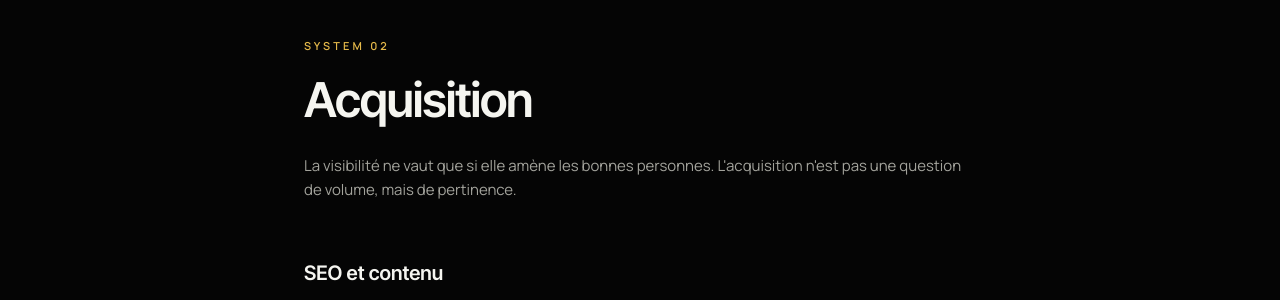
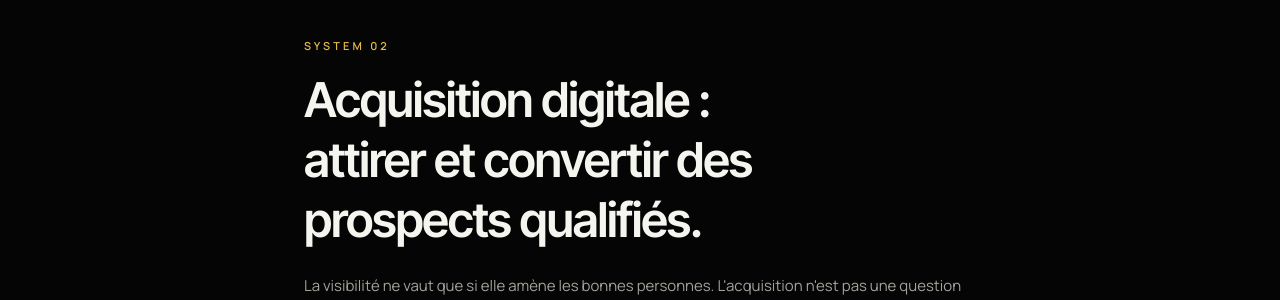
Before and after one commit to mathieumilo3-bot/-generation-capable, a Next.js app in the folder site-vitrine/: page /acquisition in a window 1280 px wide. Shown: the part 170-470 px from the top of the page. Built offline with nearby package versions, Linux system fonts and the light colour scheme; no server answers.

Commit message:
SEO: strengthen acquisition lead intent

```diff
--- a/site-vitrine/src/app/acquisition/page.tsx
+++ b/site-vitrine/src/app/acquisition/page.tsx
@@ -2,9 +2,9 @@ import type { Metadata } from "next";
 import { PillarPage } from "@/components/sections/PillarPage";
 
 export const metadata: Metadata = {
-  title: "Acquisition digitale",
+  title: "Acquisition digitale : générer des leads qualifiés",
   description:
-    "SEO, contenu, réseaux sociaux : faire venir la bonne attention, au bon moment de la décision, plutôt que du trafic générique.",
+    "Acquisition digitale pour générer des leads qualifiés : SEO, contenu, réseaux sociaux, pages de conversion, qualification et suivi des demandes.",
   alternates: { canonical: "/acquisition" },
 };
 
@@ -12,7 +12,7 @@ export default function AcquisitionPage() {
   return (
     <PillarPage
       eyebrow="System 02"
-      title="Acquisition"
+      title="Acquisition digitale : attirer et convertir des prospects qualifiés."
       intro="La visibilité ne vaut que si elle amène les bonnes personnes. L'acquisition n'est pas une question de volume, mais de pertinence."
       path="/acquisition"
       ctaContext="pillar_acquisition"
```
